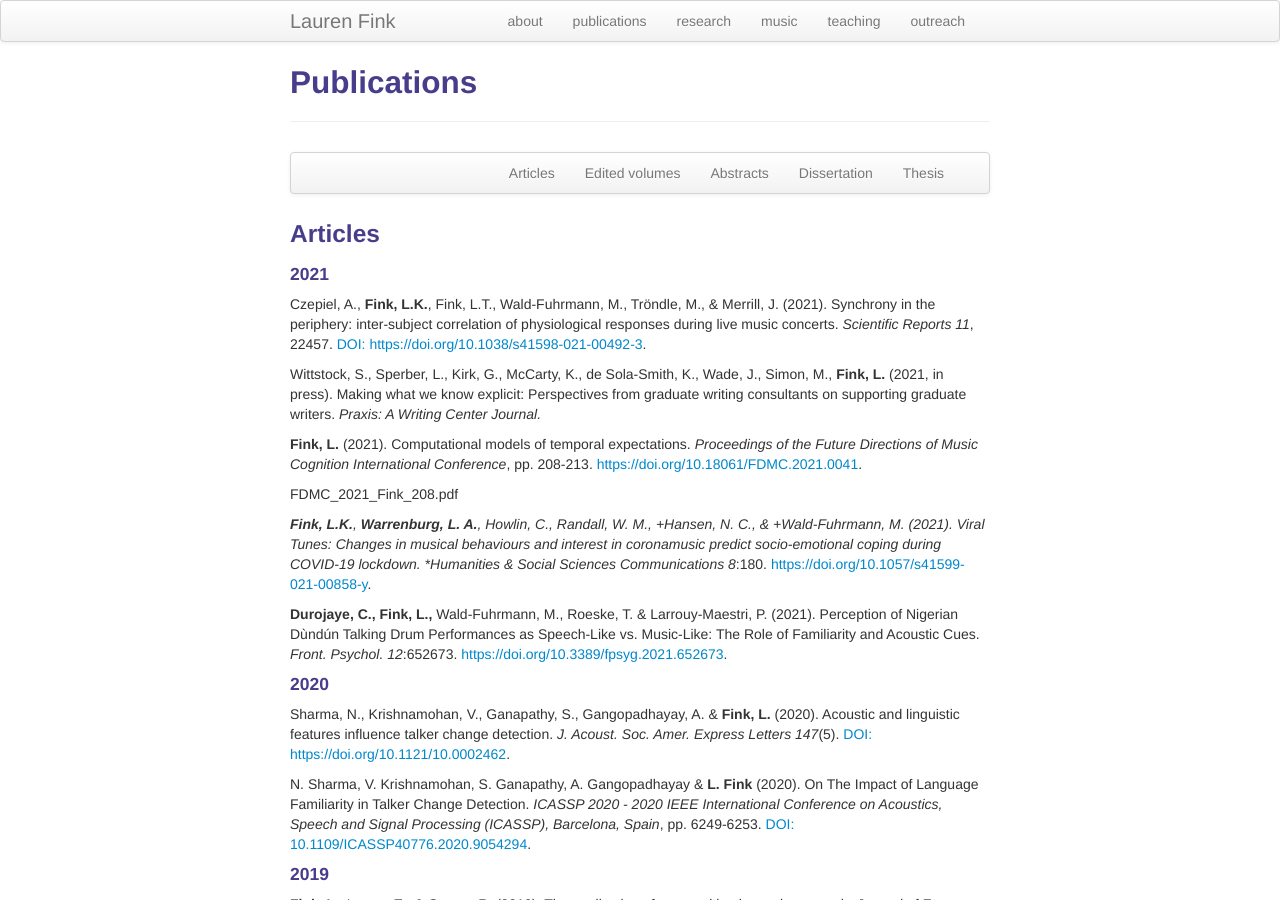
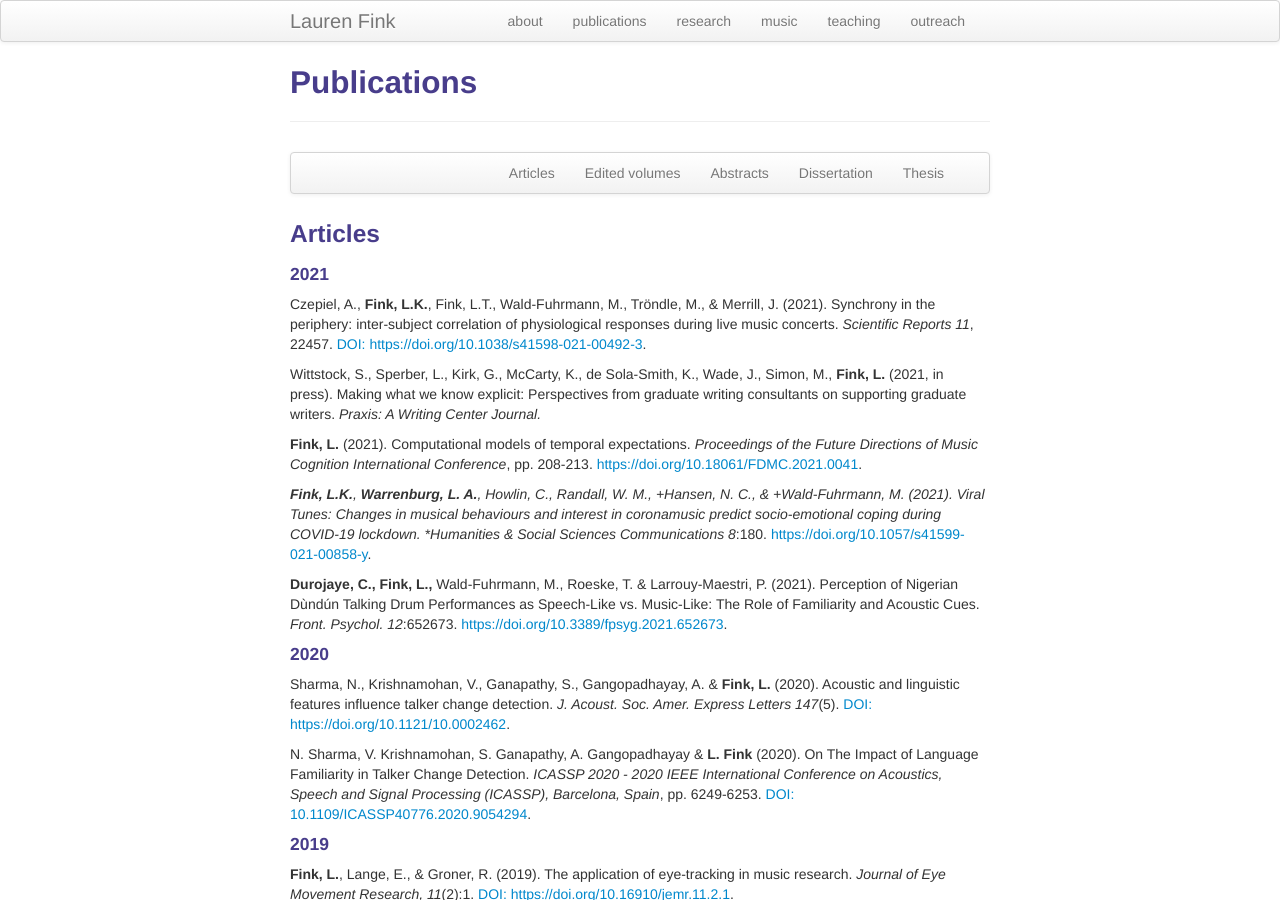
Before and after one commit to lkfink/lkfink.github.io, a Jekyll site: the page built from pages/pubs.md, in a window 1280 px wide and 900 px high. Built offline with Jekyll 4.4.1, drawn with Linux system fonts in a browser that asks for light colours.

Commit message:
fix typo

```diff
--- a/pages/pubs.md
+++ b/pages/pubs.md
@@ -40,9 +40,6 @@ Czepiel, A., **Fink, L.K.**, Fink, L.T., Wald-Fuhrmann, M., Tröndle, M., & Merr
 Wittstock, S., Sperber, L., Kirk, G., McCarty, K., de Sola-Smith, K., Wade, J., Simon, M., **Fink, L.** (2021, in press). Making what we know explicit: Perspectives from graduate writing consultants on supporting graduate writers. *Praxis: A Writing Center Journal.*
 
 **Fink, L.** (2021). Computational models of temporal expectations. *Proceedings of the Future Directions of Music Cognition International Conference*, pp. 208-213. [https://doi.org/10.18061/FDMC.2021.0041](https://doi.org/10.18061/FDMC.2021.0041){:target="_blank"}.
-
-
-FDMC_2021_Fink_208.pdf
 
 ***Fink, L.K.**, **Warrenburg, L. A.**, Howlin, C., Randall, W. M., +Hansen, N. C., & +Wald-Fuhrmann, M. (2021). Viral Tunes: Changes in musical behaviours and interest in coronamusic predict socio-emotional coping during COVID-19 lockdown. *Humanities & Social Sciences Communications 8*:180. [https://doi.org/10.1057/s41599-021-00858-y](https://doi.org/10.1057/s41599-021-00858-y){:target="_blank"}.
 
```
